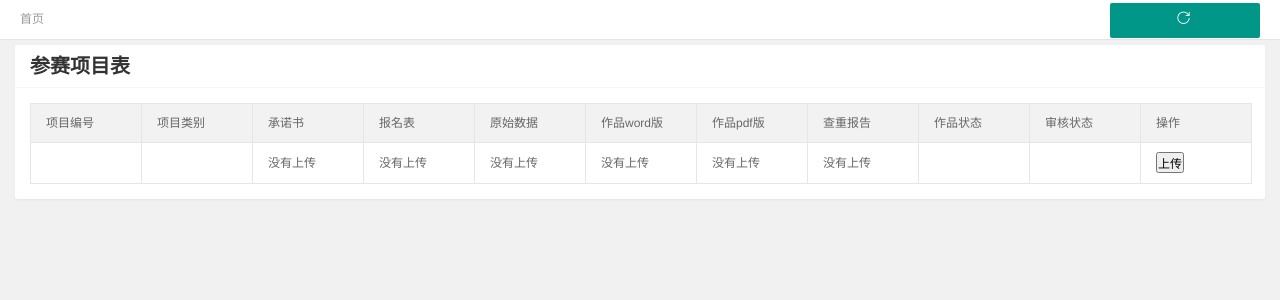
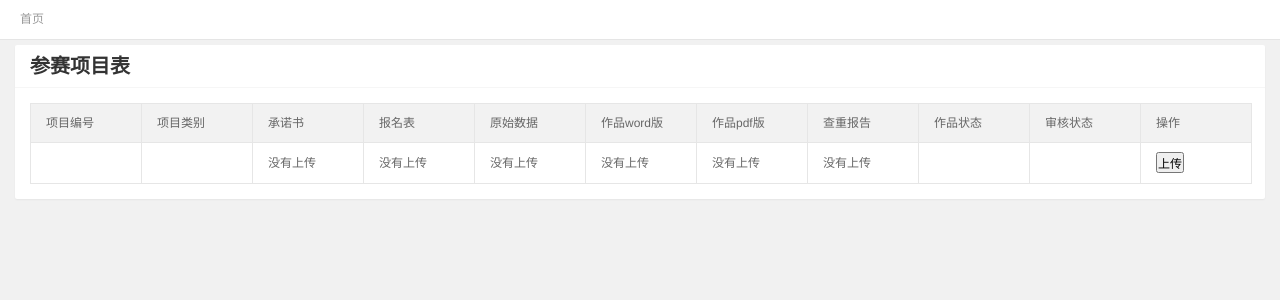
Before and after one commit to GoatBishop/tjjmwebsite03, a Django app: template templates/team-work-upload.html in a window 1280 px wide. Shown: the top 300 px of the page. Run offline with Django 3.2, Linux system fonts and the light colour scheme; the template is opened without the code that fills it, so the values that code supplies are empty; some libraries are stand-ins or nearby versions.

Commit message:
刷新去除

```diff
--- a/templates/team-work-upload.html
+++ b/templates/team-work-upload.html
@@ -36,10 +36,7 @@
     <div class="x-nav">
         <span class="layui-breadcrumb">
             <a href="http://tjjm.aufe.edu.cn/">首页</a>
-
           </span>
-        <a class="layui-btn layui-btn-small" style="line-height:1.6em;margin-top:3px;float:right" onclick="location.reload()" title="刷新">
-            <i class="layui-icon layui-icon-refresh" style="line-height:30px"></i></a>
     </div>
     <div class="layui-fluid">
         <div class="layui-row layui-col-space15">
@@ -49,7 +46,7 @@
                         参赛项目表
                     </div>
 
-                    <div class="layui-card-body ">
+                    <div class="layui-card-body">
                         <table class="layui-table layui-form">
                             <thead>
                                 <tr>
```
